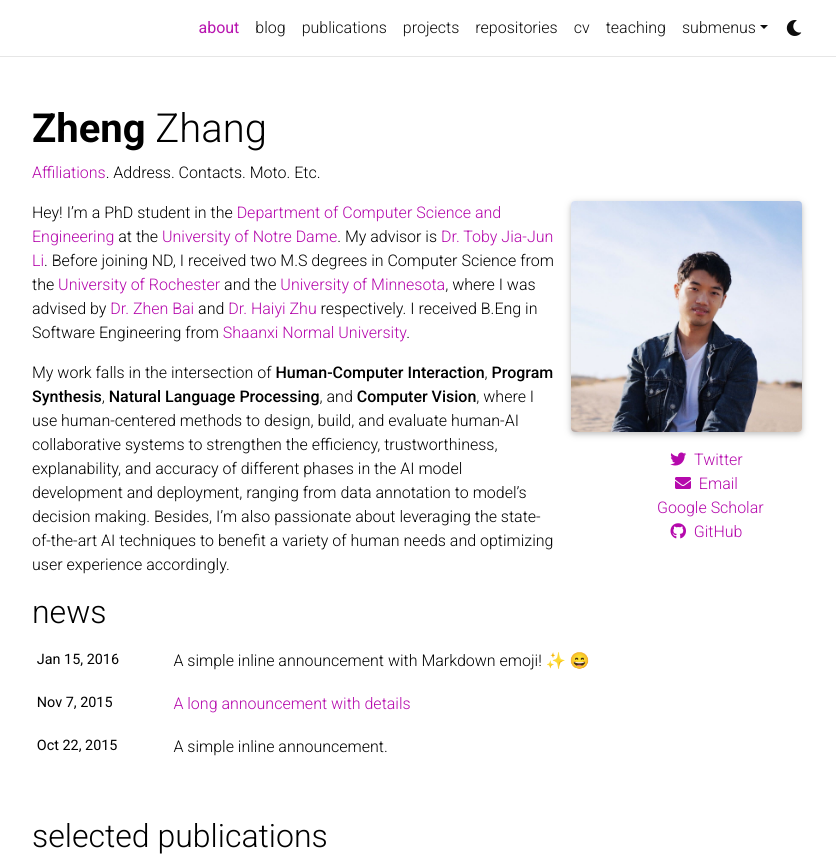
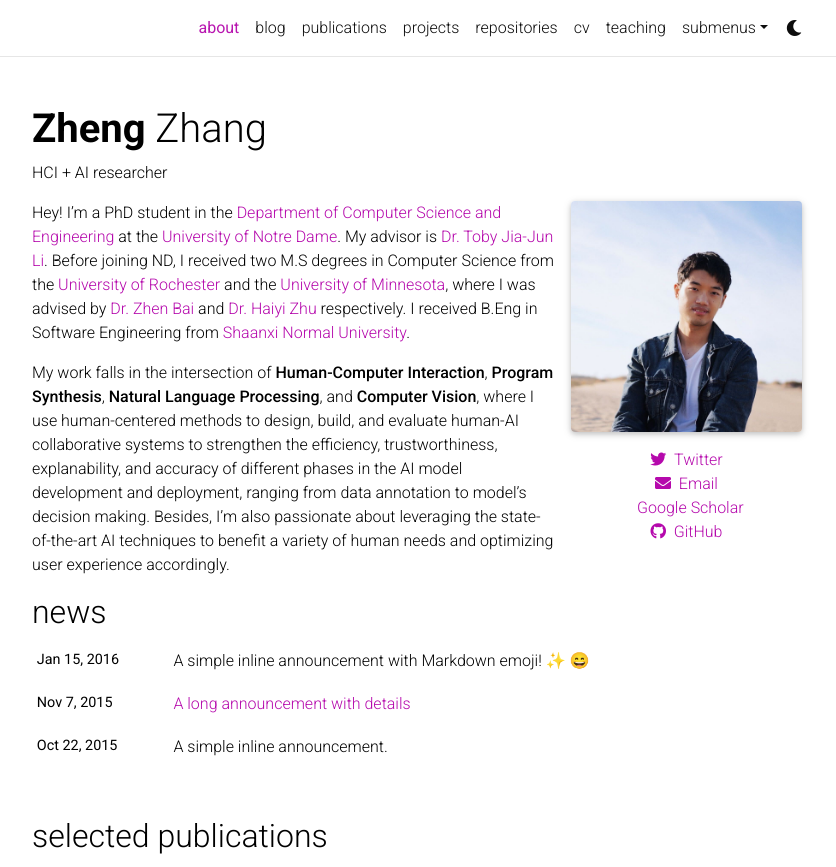
Before and after one commit to roryzhengzhang/roryzhengzhang.github.io, a Jekyll site: the page built from _pages/about.md, in a window 1280 px wide and 1041 px high, cut to the strip 0-867 px from the top of the window. Shown: the whole strip, without its empty margins (223-1059 px from the left). Built offline with Jekyll 4.4.1, drawn with Linux system fonts in a browser that asks for light colours; full-size pictures stand in for the smaller copies a plugin makes; emoji names are drawn with the system emoji font; comment, search, counter and statistics services are not loaded; a style sheet for code colours, icons or effects is not loaded.

Commit message:
Update subtitle and social media icon alignment

```diff
--- a/_layouts/about.html
+++ b/_layouts/about.html
@@ -30,7 +30,7 @@ layout: default
       alt=page.profile.image -%}
       {% endif -%}
       <div style="text-align: center;">
-        <ul style="list-style: none; display: inline-block;">
+        <ul style="list-style: none; display: inline-block; padding: 0; margin: 0;">
           {%- if site.twitter_username %}
           <li><a href="https://twitter.com/{{ page.profile.twitter }}" title="Twitter"><i
                 class="fab fa-twitter"></i>&nbsp;&nbsp;Twitter</a></li>
--- a/_pages/about.md
+++ b/_pages/about.md
@@ -2,7 +2,7 @@
 layout: about
 title: about
 permalink: /
-subtitle: <a href='#'>Affiliations</a>. Address. Contacts. Moto. Etc.
+subtitle: HCI + AI researcher
 
 profile:
   align: right
```
